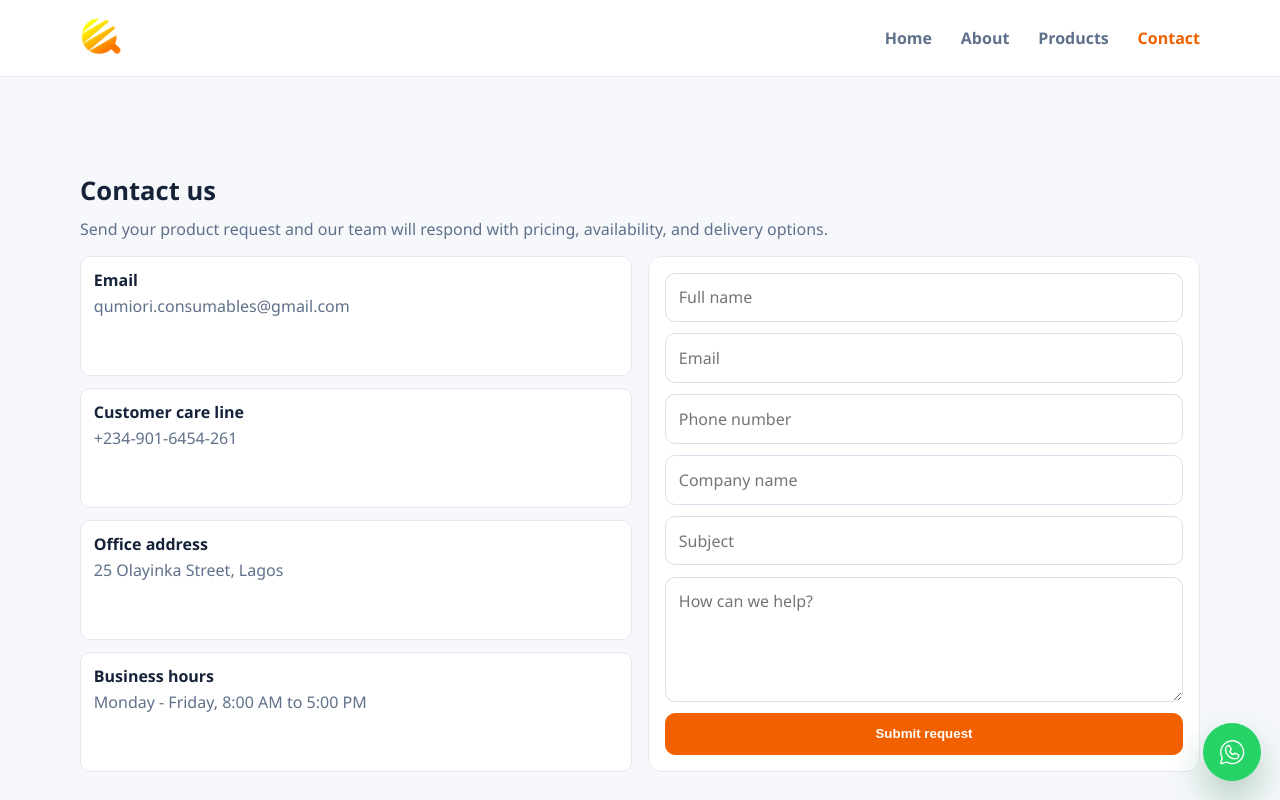
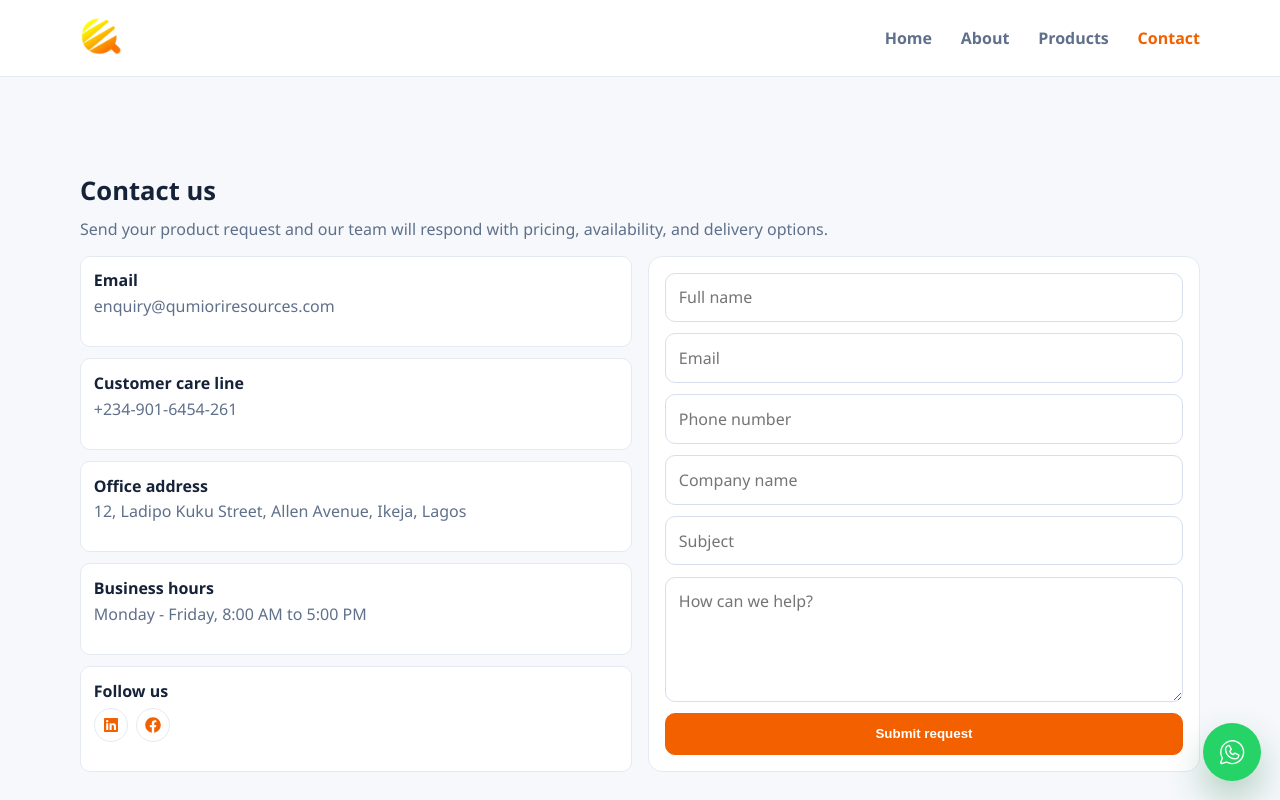
Before and after one commit to Tech8468/qumi-ori, a React (Vite) app: page /contact in a window 1280 px wide. Shown: the top 800 px of the page. Built offline with nearby package versions, Linux system fonts and the light colour scheme.

Commit message:
Update contact info: set enquiry email, new office address, and add LinkedIn/Facebook social links on Contact page

```diff
--- a/src/components/Contact.js
+++ b/src/components/Contact.js
@@ -1,5 +1,7 @@
 import { useState } from "react";
 import Swal from "sweetalert2";
+import { FaFacebook, FaLinkedin } from "react-icons/fa";
+
 function Contact() {
   const [userData, setUserData] = useState({
     fName: "",
@@ -68,7 +70,9 @@ function Contact() {
             <div className="contact-details">
               <div className="contact-item">
                 <strong>Email</strong>
-                <span>qumiori.consumables@gmail.com</span>
+                <span>
+                  <a href="mailto:enquiry@qumioriresources.com">enquiry@qumioriresources.com</a>
+                </span>
               </div>
               <div className="contact-item">
                 <strong>Customer care line</strong>
@@ -76,11 +80,33 @@ function Contact() {
               </div>
               <div className="contact-item">
                 <strong>Office address</strong>
-                <span>25 Olayinka Street, Lagos</span>
+                <span>12, Ladipo Kuku Street, Allen Avenue, Ikeja, Lagos</span>
               </div>
               <div className="contact-item">
                 <strong>Business hours</strong>
                 <span>Monday - Friday, 8:00 AM to 5:00 PM</span>
+              </div>
+
+              <div className="contact-item">
+                <strong>Follow us</strong>
+                <div className="footer-socials">
+                  <a
+                    href="https://www.linkedin.com/company/qumi-ori-resources/"
+                    target="_blank"
+                    rel="noopener noreferrer"
+                    aria-label="LinkedIn"
+                  >
+                    <FaLinkedin />
+                  </a>
+                  <a
+                    href="https://www.facebook.com/share/1Epf2hb3JH/"
+                    target="_blank"
+                    rel="noopener noreferrer"
+                    aria-label="Facebook"
+                  >
+                    <FaFacebook />
+                  </a>
+                </div>
               </div>
             </div>
 
```
